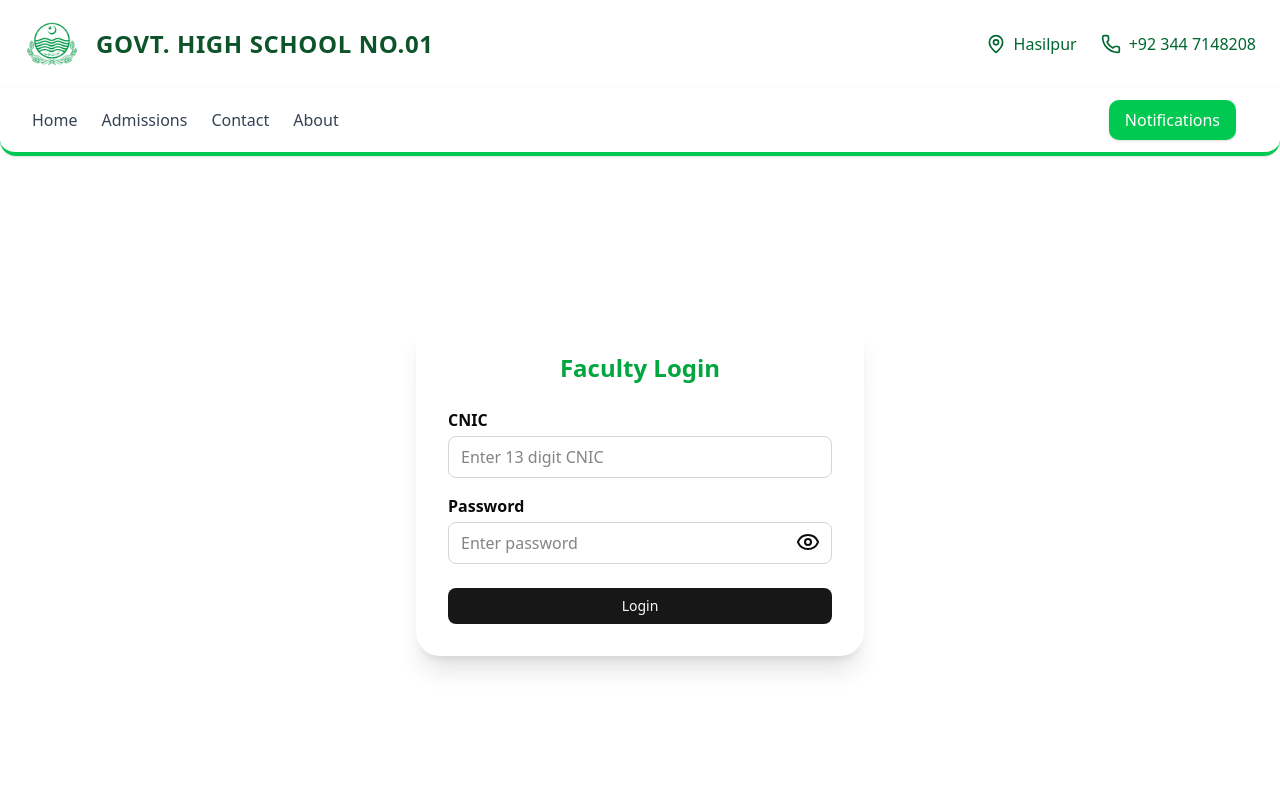
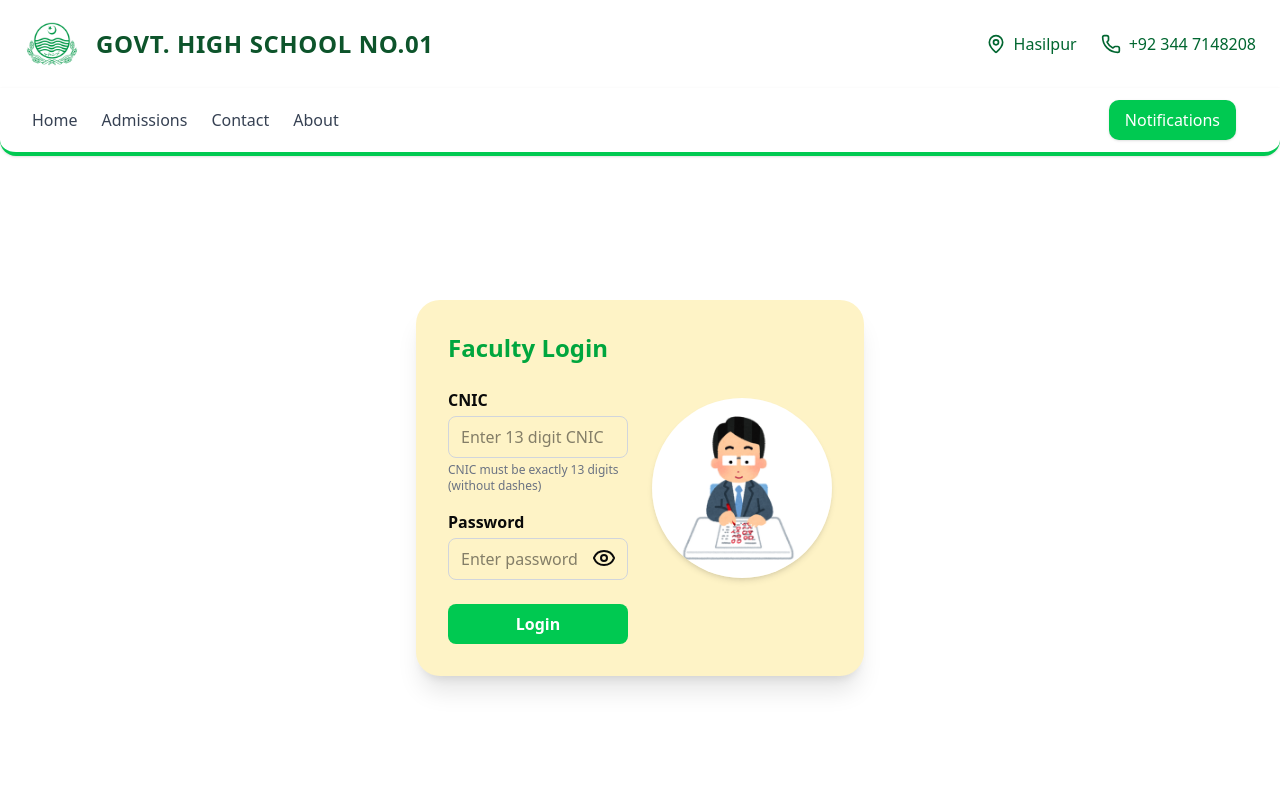
Before and after one commit to usvabhatti/Govt-School, a Next.js app: page /portal/faculty in a window 1280 px wide. Shown: the top 800 px of the page. Built offline with nearby package versions, Linux system fonts and the light colour scheme.

Commit message:
Update Faculty login form styling and teaching courses table

```diff
--- a/app/portal/faculty/page.tsx
+++ b/app/portal/faculty/page.tsx
@@ -1,9 +1,216 @@
+// "use client";
+
+// import { useEffect, useState } from "react";
+// import { Button } from "@/components/ui/button";
+// import { Card, CardContent, CardHeader, CardTitle } from "@/components/ui/card";
+// import { Eye, EyeOff, School, BookOpen, LogOut } from "lucide-react";
+
+// // Types
+// interface TeachingCourse {
+//   course: string;
+//   section: string;
+// }
+
+// interface InChargeClass {
+//   name: string;
+//   section: string;
+// }
+
+// interface Faculty {
+//   id: number;
+//   name: string;
+//   cnic: string;
+//   designation: string;
+//   inCharge: InChargeClass[];
+//   teaching: TeachingCourse[];
+// }
+
+// const FacultyPage = () => {
+//   const [faculty, setFaculty] = useState<Faculty | null>(null);
+//   const [loading, setLoading] = useState(true);
+
+//   // login form states
+//   const [cnic, setCnic] = useState("");
+//   const [password, setPassword] = useState("");
+//   const [showPassword, setShowPassword] = useState(false);
+
+//   useEffect(() => {
+//     setTimeout(() => {
+//       const stored = localStorage.getItem("facultyUser");
+//       if (stored) {
+//         setFaculty(JSON.parse(stored) as Faculty);
+//       }
+//       setLoading(false);
+//     }, 1000);
+//   }, []);
+
+//   const handleLogin = () => {
+//     if (cnic === "" || password === "") {
+//       alert("Fields can't be empty");
+//       return;
+//     }
+//     if (!/^\d{13}$/.test(cnic)) {
+//       alert("CNIC must be exactly 13 digits (no dashes).");
+//       return;
+//     }
+
+//     const fakeFaculty: Faculty = {
+//       id: 101,
+//       name: "Dr. Ahmed Khan",
+//       cnic,
+//       designation: "Assistant Professor",
+//       inCharge: [
+//         { name: "BSCS 5th Semester", section: "A" },
+//         { name: "BSCS 3rd Semester", section: "B" },
+//       ],
+//       teaching: [
+//         { course: "Data Structures", section: "BSCS-5A" },
+//         { course: "Database Systems", section: "BSCS-3B" },
+//         { course: "Operating Systems", section: "BSCS-5A" },
+//       ],
+//     };
+
+//     localStorage.setItem("facultyUser", JSON.stringify(fakeFaculty));
+//     setFaculty(fakeFaculty);
+//   };
+
+//   const handleLogout = () => {
+//     localStorage.removeItem("facultyUser");
+//     setFaculty(null);
+//     setCnic("");
+//     setPassword("");
+//   };
+
+//   if (loading) {
+//     return (
+//       <div className="flex items-center justify-center min-h-screen bg-white">
+//         <p className="text-green-600 font-semibold">Checking session...</p>
+//       </div>
+//     );
+//   }
+
+//   return (
+//     <div className="p-4 sm:p-6 space-y-6">
+//       {/* Header */}
+//       <header className="flex justify-between items-center pb-3 mb-4">
+//         {faculty ? (
+//           <div className="flex items-center gap-3">
+//             <span className="font-medium text-sm sm:text-base">
+//               Hi, {faculty.name}
+//             </span>
+//             <Button variant="outline" size="sm" onClick={handleLogout}>
+//               <LogOut className="w-4 h-4 mr-1" /> Logout
+//             </Button>
+//           </div>
+//         ) : null}
+//       </header>
+
+//       {/* Login Form */}
+//       {!faculty ? (
+//         <div className="min-h-[70vh] flex items-center justify-center">
+//           <div className="bg-white p-6 sm:p-8 rounded-3xl shadow-xl w-full max-w-md">
+//             <h2 className="text-2xl font-bold text-green-600 mb-6 text-center">
+//               Faculty Portal
+//             </h2>
+
+//             {/* CNIC Field */}
+//             <div className="mb-4 text-left">
+//               <label className="block mb-1 font-semibold">CNIC</label>
+//               <input
+//                 type="text"
+//                 placeholder="Enter 13 digit CNIC"
+//                 value={cnic}
+//                 onChange={(e) => setCnic(e.target.value)}
+//                 className="w-full px-3 py-2 border border-gray-300 rounded-md
+//                            focus:outline-none focus:ring-2 focus:ring-green-400 text-sm sm:text-base"
+//               />
+//             </div>
+
+//             {/* Password Field */}
+//             <div className="mb-6 relative text-left">
+//               <label className="block mb-1 font-semibold">Password</label>
+//               <input
+//                 type={showPassword ? "text" : "password"}
+//                 placeholder="Enter password"
+//                 value={password}
+//                 onChange={(e) => setPassword(e.target.value)}
+//                 className="w-full px-3 py-2 border border-gray-300 rounded-md
+//                            focus:outline-none focus:ring-2 focus:ring-green-400 pr-10 text-sm sm:text-base"
+//               />
+//               <span
+//                 className="absolute right-3 top-9 cursor-pointer"
+//                 onClick={() => setShowPassword(!showPassword)}
+//               >
+//                 {showPassword ? <EyeOff /> : <Eye />}
+//               </span>
+//             </div>
+
+//             <Button className="w-full" onClick={handleLogin}>
+//               Login
+//             </Button>
+//           </div>
+//         </div>
+//       ) : (
+//         // Faculty Dashboard
+//         <div className="space-y-6">
+//           {/* Profile Card */}
+//           <Card>
+//             <CardHeader>
+//               <CardTitle className="flex items-center gap-2 text-base sm:text-lg">
+//                 <School className="w-5 h-5 text-green-600" />
+//                 Faculty Profile
+//               </CardTitle>
+//             </CardHeader>
+//             <CardContent>
+//               <p className="text-sm"><strong>Name:</strong> {faculty.name}</p>
+//               <p className="text-sm"><strong>Designation:</strong> {faculty.designation}</p>
+//               <p className="text-sm">
+//                 <strong>In-Charge Classes:</strong> {faculty.inCharge.map(c => `${c.name} - ${c.section}`).join(", ")}
+//               </p>
+//             </CardContent>
+//           </Card>
+
+//           {/* In-Charge Classes */}
+//           <div className="grid grid-cols-1 md:grid-cols-2 gap-4">
+//             {faculty.inCharge.map((cls, idx) => (
+//               <Card key={idx} className="hover:shadow-lg transition-shadow">
+//                 <CardHeader>
+//                   <CardTitle className="flex items-center gap-2 text-base sm:text-lg">
+//                     {cls.name} - Section {cls.section}
+//                   </CardTitle>
+//                 </CardHeader>
+//                 <CardContent className="flex flex-col gap-3">
+//                   <Button className="bg-green-600 hover:bg-green-700 w-full">
+//                     Upload Attendance
+//                   </Button>
+//                   <ul className="list-disc list-inside text-sm space-y-1">
+//                     {faculty.teaching
+//                       .filter(t => t.section === cls.section)
+//                       .map((t, i) => (
+//                         <li key={i}>
+//                           {t.course} - <Button size="sm" className="ml-2">Upload Marks</Button>
+//                         </li>
+//                       ))}
+//                   </ul>
+//                 </CardContent>
+//               </Card>
+//             ))}
+//           </div>
+//         </div>
+//       )}
+//     </div>
+//   );
+// };
+
+// export default FacultyPage;
+
+
 "use client";
 
 import { useEffect, useState } from "react";
+import Image from "next/image";
 import { Button } from "@/components/ui/button";
-import { Card, CardContent, CardHeader, CardTitle } from "@/components/ui/card";
-import { Eye, EyeOff, School, BookOpen, LogOut } from "lucide-react";
+import { Eye, EyeOff, LogOut, School } from "lucide-react";
 
 // Types
 interface TeachingCourse {
@@ -33,6 +240,7 @@
   const [cnic, setCnic] = useState("");
   const [password, setPassword] = useState("");
   const [showPassword, setShowPassword] = useState(false);
+  const [loggedIn, setLoggedIn] = useState(false);
 
   useEffect(() => {
     setTimeout(() => {
@@ -72,6 +280,7 @@
 
     localStorage.setItem("facultyUser", JSON.stringify(fakeFaculty));
     setFaculty(fakeFaculty);
+    setLoggedIn(true);
   };
 
   const handleLogout = () => {
@@ -79,6 +288,7 @@
     setFaculty(null);
     setCnic("");
     setPassword("");
+    setLoggedIn(false);
   };
 
   if (loading) {
@@ -108,8 +318,11 @@
       {/* Login Form */}
       {!faculty ? (
         <div className="min-h-[70vh] flex items-center justify-center">
-          <div className="bg-white p-6 sm:p-8 rounded-3xl shadow-xl w-full max-w-md">
-            <h2 className="text-2xl font-bold text-green-600 mb-6 text-center">
+          <div className="bg-amber-100 p-6 sm:p-8 rounded-3xl shadow-xl w-[700px] max-w-md grid grid-cols-1 md:grid-cols-2 gap-6 items-center">
+
+            {/* Left Side: Form */}
+            <div>
+              <h2 className="text-xl sm:text-2xl font-bold text-green-600 mb-6 text-center md:text-left">
                 Faculty Login
               </h2>
 
@@ -124,6 +337,9 @@
                   className="w-full px-3 py-2 border border-gray-300 rounded-md
                              focus:outline-none focus:ring-2 focus:ring-green-400 text-sm sm:text-base"
                 />
+                <p className="text-xs text-gray-500 mt-1">
+                  CNIC must be exactly 13 digits (without dashes)
+                </p>
               </div>
 
               {/* Password Field */}
@@ -145,57 +361,36 @@
                 </span>
               </div>
 
-            <Button className="w-full" onClick={handleLogin}>
-              Login
-            </Button>
+              {/* Login Button */}
+              <button
+                onClick={handleLogin}
+                className={`w-full py-2 rounded-md font-semibold transition-colors ${
+                  loggedIn
+                    ? "bg-white text-green-500 border border-green-500"
+                    : "bg-green-500 text-white"
+                }`}
+              >
+                {loggedIn ? "Login Successful" : "Login"}
+              </button>
+            </div>
+
+            {/* Right Side: Image */}
+            <div className="flex justify-center md:justify-end">
+              <Image
+                src="/faculty2.png"
+                alt="Faculty"
+                width={240}
+                height={240}
+                className="rounded-full shadow-md object-cover"
+              />
+            </div>
+
           </div>
         </div>
       ) : (
-        // Faculty Dashboard
+        // Faculty Dashboard → unchanged
         <div className="space-y-6">
-          {/* Profile Card */}
-          <Card>
-            <CardHeader>
-              <CardTitle className="flex items-center gap-2 text-base sm:text-lg">
-                <School className="w-5 h-5 text-green-600" />
-                Faculty Profile
-              </CardTitle>
-            </CardHeader>
-            <CardContent>
-              <p className="text-sm"><strong>Name:</strong> {faculty.name}</p>
-              <p className="text-sm"><strong>Designation:</strong> {faculty.designation}</p>
-              <p className="text-sm">
-                <strong>In-Charge Classes:</strong> {faculty.inCharge.map(c => `${c.name} - ${c.section}`).join(", ")}
-              </p>
-            </CardContent>
-          </Card>
-
-          {/* In-Charge Classes */}
-          <div className="grid grid-cols-1 md:grid-cols-2 gap-4">
-            {faculty.inCharge.map((cls, idx) => (
-              <Card key={idx} className="hover:shadow-lg transition-shadow">
-                <CardHeader>
-                  <CardTitle className="flex items-center gap-2 text-base sm:text-lg">
-                    {cls.name} - Section {cls.section}
-                  </CardTitle>
-                </CardHeader>
-                <CardContent className="flex flex-col gap-3">
-                  <Button className="bg-green-600 hover:bg-green-700 w-full">
-                    Upload Attendance
-                  </Button>
-                  <ul className="list-disc list-inside text-sm space-y-1">
-                    {faculty.teaching
-                      .filter(t => t.section === cls.section)
-                      .map((t, i) => (
-                        <li key={i}>
-                          {t.course} - <Button size="sm" className="ml-2">Upload Marks</Button>
-                        </li>
-                      ))}
-                  </ul>
-                </CardContent>
-              </Card>
-            ))}
-          </div>
+          {/* Existing profile/dashboard code stays intact */}
         </div>
       )}
     </div>
--- a/app/portal/student/page.tsx
+++ b/app/portal/student/page.tsx
@@ -17,7 +17,7 @@
 } from "recharts";
 import { Eye, EyeOff } from "lucide-react";
 
-// ✅ Define proper type for Student
+//  Define proper type for Student
 interface Student {
   id: number;
   name: string;
@@ -29,6 +29,7 @@
 const StudentPage = () => {
   const router = useRouter();
   const [user, setUser] = useState<Student | null>(null);
+  const [loggedIn, setLoggedIn] = useState(false);
 
   // loading + login form states
   const [loading, setLoading] = useState(true);
@@ -68,6 +69,7 @@
 
     localStorage.setItem("studentUser", JSON.stringify(fakeUser));
     setUser(fakeUser);
+    setLoggedIn(true);
   };
 
   const handleLogout = () => {
@@ -75,6 +77,7 @@
     setUser(null);
     setCnic("");
     setPassword("");
+    setLoggedIn(false);
   };
 
   const marksData = [
@@ -115,7 +118,7 @@
       {/* If not logged in → show login form */}
       {!user ? (
         <div className="min-h-[70vh] flex items-center justify-center">
-          <div className="bg-white p-6 sm:p-8 rounded-3xl shadow-xl w-full max-w-3xl grid grid-cols-1 md:grid-cols-2 gap-6 items-center">
+          <div className="bg-amber-100 p-6 sm:p-8 rounded-3xl shadow-xl w-[700px] max-w-md grid grid-cols-1 md:grid-cols-2 gap-6 items-center">
             {/* Left Side: Form */}
             <div>
               <h2 className="text-xl sm:text-2xl font-bold text-green-600 mb-6 text-center md:text-left">
@@ -158,9 +161,20 @@
               </div>
 
               {/* Login Button */}
-              <Button className="w-full" onClick={handleLogin}>
+              {/* <Button className="w-full" onClick={handleLogin}>
                 Login
-              </Button>
+              </Button> */}
+
+              <button
+            onClick={handleLogin}
+            className={`w-full py-2 rounded-md font-semibold transition-colors ${
+              loggedIn
+                ? "bg-white text-green-500 border border-green-500"
+                : "bg-green-500 text-white"
+            }`}
+          >
+            {loggedIn ? "Login Successful" : "Login"}
+          </button>
             </div>
 
             {/* Right Side: Optimized Next.js Image */}
```
Also changed, not shown: public/faculty2.png (added). Lines whose indentation alone changed are shown as unchanged.
